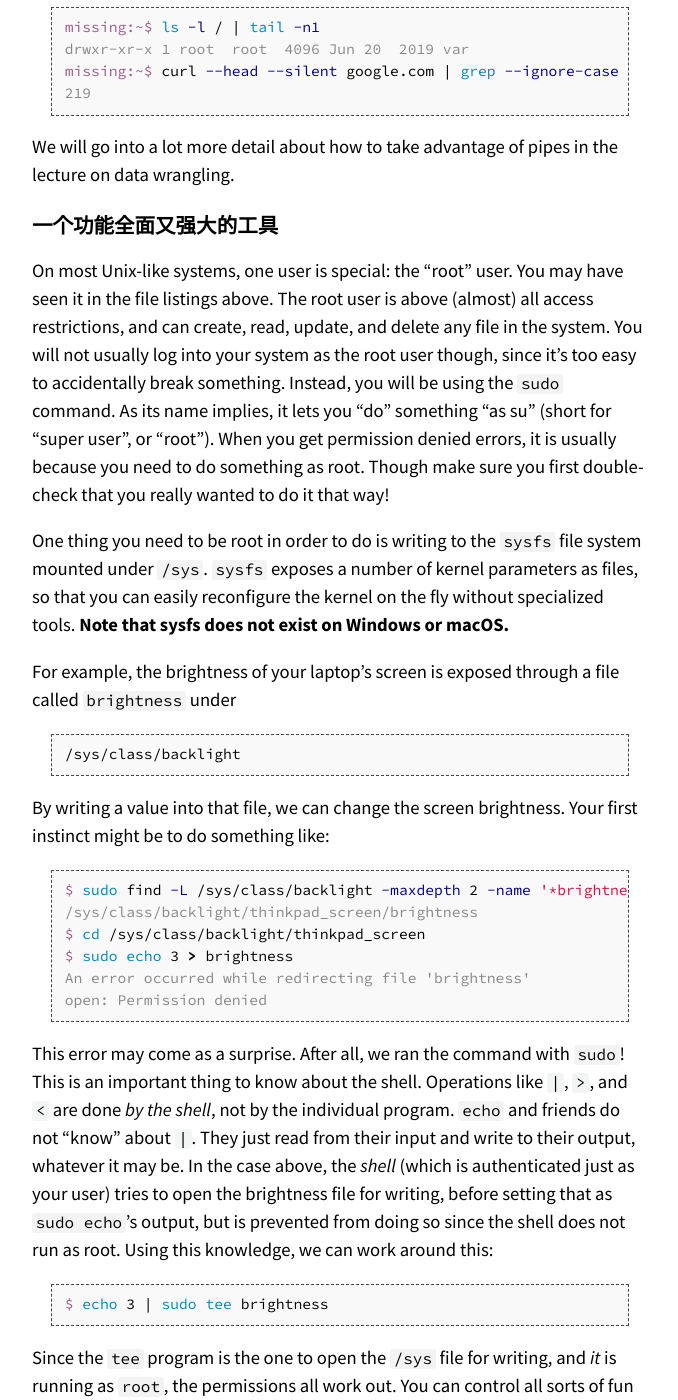
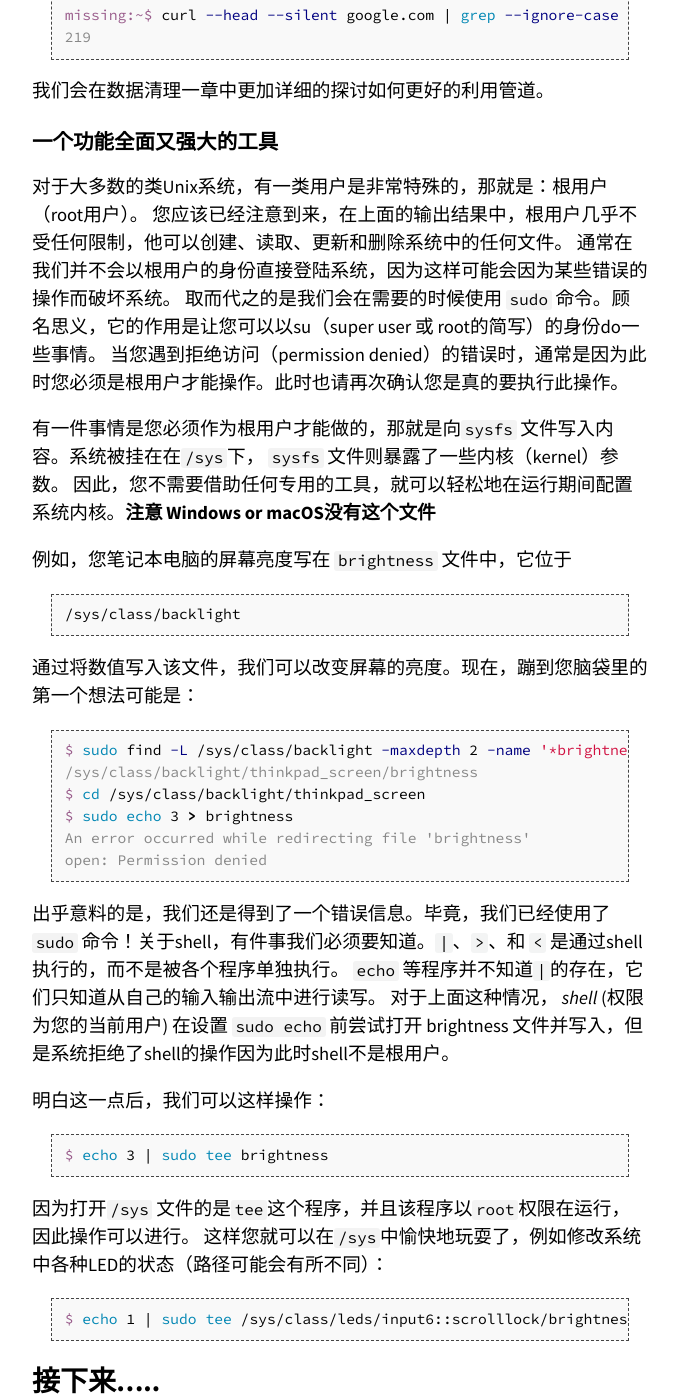
Before and after one commit to missing-semester-cn/missing-semester-cn.github.io, a Jekyll site: the page built from _2020/course-shell.md, in a window 1280 px wide and 1400 px high, scrolled down 5892 px. Shown: the whole window, without its empty margins (300-978 px from the left). Built offline with Jekyll 4.4.1, drawn with Linux system fonts in a browser that asks for light colours; some of the changed text lies outside the part shown.

Commit message:
finish charpter 1 course-shell

````diff
--- a/_2020/course-shell.md
+++ b/_2020/course-shell.md
@@ -154,15 +154,9 @@ drwxr-xr-x 1 missing  users  4096 Jun 15  2019 missing
 (`rwx`). 它们分别代表了文件所有者(`missing`)，用户组 (`users`) 以及其他所有人具有的权限。其中 `-`表示该用户不具备相应的权限。从上面的信息来看，只有文件所有者可以修改(`w`) ， `missing` 文件夹 （例如，添加或删除文件夹中的文件）。为了进入某个文件夹，用户需要具备该文件夹以及其父文件夹的“搜索”权限（以“可执行”：`x`）权限表示。为了列出它的包含的内容，用户必须对该文件夹具备读权限（`r`）。对于文件来说，权限的意义也是类似的。注意，`/bin`目录下的程序在最后一组，即表示所有人的用户组中，均包含`x`权限，也就是说任何人都可以执行这些程序。
 
 
+在这个阶段，还有几个趁手的命令是您需要掌握的，例如 `mv` （用于重命名或移动文件）、 `cp` (拷贝文件)以及 `mkdir` (新建文件夹)。
 
-Some other handy programs to know about at this point are `mv` (to
-rename/move a file), `cp` (to copy a file), and `mkdir` (to make a new
-directory).
-
-If you ever want _more_ information about a program's arguments, inputs,
-outputs, or how it works in general, give the `man` program a try. It
-takes as an argument the name of a program, and shows you its _manual
-page_. Press `q` to exit.
+如果您想要知道关于程序参数、输入输出的信息，亦或是想要了解它们的工作方式，请试试 `man` 这个程序。它会接受一个程序名作为参数，然后将它的文档（用户手册）展现给您。注意，使用`q` 可以退出该程序。
 
 ```console
 missing:~$ man ls
@@ -170,15 +164,12 @@ missing:~$ man ls
 
 ## 在程序间创建连接
 
-In the shell, programs have two primary "streams" associated with them:
-their input stream and their output stream. When the program tries to
-read input, it reads from the input stream, and when it prints
-something, it prints to its output stream. Normally, a program's input
-and output are both your terminal. That is, your keyboard as input and
-your screen as output. However, we can also rewire those streams!
+在shell中，程序有两个主要的“流”：他们的输入流和输出流。
+当程序尝试读取信息时，它们会从输入流中进行读取，当程序打印信息时，它们会将信息输出到输出流中。
+通常，一个程序的输入输出流都是您的终端。也就是，您的键盘作为输入，显示器作为输出。
+但是，我们也可以重定向这些流！
 
-The simplest form of redirection is `< file` and `> file`. These let you
-rewire the input and output streams of a program to a file respectively:
+最简单的重定向是 `< file` 和 `> file`。这两个命令可以将程序的输入输出流分别重定向到文件：
 
 ```console
 missing:~$ echo hello > hello.txt
@@ -191,10 +182,8 @@ missing:~$ cat hello2.txt
 hello
 ```
 
-You can also use `>>` to append to a file. Where this kind of
-input/output redirection really shines is in the use of _pipes_. The `|`
-operator lets you "chain" programs such that the output of one is the
-input of another:
+您还可以使用 `>>` 来向一个文件追加内容。使用管道（ _pipes_），我们能够更好的利用文件重定向。
+`|`操作符允许我们将一个程序的输出和另外一个程序的输入连接起来：
 
 ```console
 missing:~$ ls -l / | tail -n1
@@ -203,36 +192,26 @@ missing:~$ curl --head --silent google.com | grep --ignore-case content-length |
 219
 ```
 
-We will go into a lot more detail about how to take advantage of pipes
-in the lecture on data wrangling.
+我们会在数据清理一章中更加详细的探讨如何更好的利用管道。
 
 ## 一个功能全面又强大的工具
 
-On most Unix-like systems, one user is special: the "root" user. You may
-have seen it in the file listings above. The root user is above (almost)
-all access restrictions, and can create, read, update, and delete any
-file in the system. You will not usually log into your system as the
-root user though, since it's too easy to accidentally break something.
-Instead, you will be using the `sudo` command. As its name implies, it
-lets you "do" something "as su" (short for "super user", or "root").
-When you get permission denied errors, it is usually because you need to
-do something as root. Though make sure you first double-check that you
-really wanted to do it that way!
+对于大多数的类Unix系统，有一类用户是非常特殊的，那就是：根用户（root用户）。
+您应该已经注意到来，在上面的输出结果中，根用户几乎不受任何限制，他可以创建、读取、更新和删除系统中的任何文件。
+通常在我们并不会以根用户的身份直接登陆系统，因为这样可能会因为某些错误的操作而破坏系统。
+取而代之的是我们会在需要的时候使用 `sudo` 命令。顾名思义，它的作用是让您可以以su（super user 或 root的简写）的身份do一些事情。
+当您遇到拒绝访问（permission denied）的错误时，通常是因为此时您必须是根用户才能操作。此时也请再次确认您是真的要执行此操作。
 
-One thing you need to be root in order to do is writing to the `sysfs` file
-system mounted under `/sys`. `sysfs` exposes a number of kernel parameters as
-files, so that you can easily reconfigure the kernel on the fly without
-specialized tools. **Note that sysfs does not exist on Windows or macOS.**
+有一件事情是您必须作为根用户才能做的，那就是向`sysfs` 文件写入内容。系统被挂在在`/sys`下， `sysfs` 文件则暴露了一些内核（kernel）参数。
+因此，您不需要借助任何专用的工具，就可以轻松地在运行期间配置系统内核。**注意 Windows or macOS没有这个文件**
 
-For example, the brightness of your laptop's screen is exposed through a file
-called `brightness` under
+例如，您笔记本电脑的屏幕亮度写在 `brightness` 文件中，它位于
 
 ```
 /sys/class/backlight
 ```
+通过将数值写入该文件，我们可以改变屏幕的亮度。现在，蹦到您脑袋里的第一个想法可能是：
 
-By writing a value into that file, we can change the screen brightness.
-Your first instinct might be to do something like:
 
 ```console
 $ sudo find -L /sys/class/backlight -maxdepth 2 -name '*brightness*'
@@ -242,67 +221,46 @@ $ sudo echo 3 > brightness
 An error occurred while redirecting file 'brightness'
 open: Permission denied
 ```
+出乎意料的是，我们还是得到了一个错误信息。毕竟，我们已经使用了
+`sudo` 命令！关于shell，有件事我们必须要知道。`|`、`>`、和 `<` 是通过shell执行的，而不是被各个程序单独执行。
+`echo` 等程序并不知道`|`的存在，它们只知道从自己的输入输出流中进行读写。
+对于上面这种情况， _shell_ (权限为您的当前用户) 在设置 `sudo echo` 前尝试打开 brightness 文件并写入，但是系统拒绝了shell的操作因为此时shell不是根用户。
 
-This error may come as a surprise. After all, we ran the command with
-`sudo`! This is an important thing to know about the shell. Operations
-like `|`, `>`, and `<` are done _by the shell_, not by the individual
-program. `echo` and friends do not "know" about `|`. They just read from
-their input and write to their output, whatever it may be. In the case
-above, the _shell_ (which is authenticated just as your user) tries to
-open the brightness file for writing, before setting that as `sudo
-echo`'s output, but is prevented from doing so since the shell does not
-run as root. Using this knowledge, we can work around this:
+明白这一点后，我们可以这样操作：
 
 ```console
 $ echo 3 | sudo tee brightness
 ```
-
-Since the `tee` program is the one to open the `/sys` file for writing,
-and _it_ is running as `root`, the permissions all work out. You can
-control all sorts of fun and useful things through `/sys`, such as the
-state of various system LEDs (your path might be different):
+因为打开`/sys` 文件的是`tee`这个程序，并且该程序以`root`权限在运行，因此操作可以进行。
+这样您就可以在`/sys`中愉快地玩耍了，例如修改系统中各种LED的状态（路径可能会有所不同）：
 
 ```console
 $ echo 1 | sudo tee /sys/class/leds/input6::scrolllock/brightness
 ```
 
-# 下一步
+# 接下来.....
 
 学到这里，您掌握对shell知识已经可以完成一些基础对任务了。您应该已经可以查找感兴趣对文件并使用大多数程序对基本功能了。
 在下一场讲座中，我们会探讨如何利用shell及其他工具执行并自动化更复杂的任务。
 
 # 课后练习
 
- 1. Create a new directory called `missing` under `/tmp`.
- 1. Look up the `touch` program. The `man` program is your friend.
- 1. Use `touch` to create a new file called `semester` in `missing`.
- 1. Write the following into that file, one line at a time:
+1. 在 `/tmp` 下新建一个名为 `missing` 的文件夹。
+2. 用 `man` 查看程序 `touch` 的使用手册。
+3. 用 `touch` 在 `missing` 文件夹中新建一个叫 `semester` 的文件。
+4. 将以下内容一行一行地写入 `semester` 文件：
     ```
     #!/bin/sh
     curl --head --silent https://missing.csail.mit.edu
     ```
-    The first line might be tricky to get working. It's helpful to know that
-    `#` starts a comment in Bash, and `!` has a special meaning even within
-    double-quoted (`"`) strings. Bash treats single-quoted strings (`'`)
-    differently: they will do the trick in this case. See the Bash
-    [quoting](https://www.gnu.org/software/bash/manual/html_node/Quoting.html)
-    manual page for more information.
- 1. Try to execute the file, i.e. type the path to the script (`./semester`)
-    into your shell and press enter. Understand why it doesn't work by
-    consulting the output of `ls` (hint: look at the permission bits of the
-    file).
- 1. Run the command by explicitly starting the `sh` interpreter, and giving it
-    the file `semester` as the first argument, i.e. `sh semester`. Why does
-    this work, while `./semester` didn't?
- 1. Look up the `chmod` program (e.g. use `man chmod`).
- 1. Use `chmod` to make it possible to run the command `./semester` rather than
-    having to type `sh semester`. How does your shell know that the file is
-    supposed to be interpreted using `sh`? See this page on the
-    [shebang](https://en.wikipedia.org/wiki/Shebang_(Unix)) line for more
-    information.
- 1. Use `|` and `>` to write the "last modified" date output by
-    `semester` into a file called `last-modified.txt` in your home
-    directory.
- 1. Write a command that reads out your laptop battery's power level or your
-    desktop machine's CPU temperature from `/sys`. Note: if you're a macOS
-    user, your OS doesn't have sysfs, so you can skip this exercise.
+    第一行可能有点棘手， `#` 在Bash中表示注释，而 `!` 即使被双引号（`"`）包裹也具有特殊的含义。
+    单引号（`'`）则不一样，此处利用这一点解决输入问题。更多信息请参考  [Bash quoting手册](https://www.gnu.org/software/bash/manual/html_node/Quoting.html)
+
+1. 尝试执行这个文件。例如，将该脚本的路径（`./semester`）输入到您的shell中并回车。如果程序无法执行，请使用 `ls`命令来获取信息并理解其不能执行的原因。
+2. 查看 `chmod` 的手册(例如，使用`man chmod`命令)
+
+3. 使用 `chmod` 命令改变权限，使 `./semester` 能够成功执行，不要使用`sh semester`来执行该程序。您的shell是如何知晓，这个文件需要使用`sh`来解析呢？更多信息请参考：[shebang](https://en.wikipedia.org/wiki/Shebang_(Unix))
+
+4. 使用 `|` 和 `>` ，将 `semester` 文件输出的最后更改日期信息，写入根目录下的 `last-modified.txt` 的文件中
+
+5. 写一段命令来从 `/sys` 中获取笔记本的电量信息，或者台式机CPU的温度。注意：macOS并没有sysfs，所以mac用户可以跳过这一题。
````
Also changed, not shown: index.md (+7 -11 lines).
